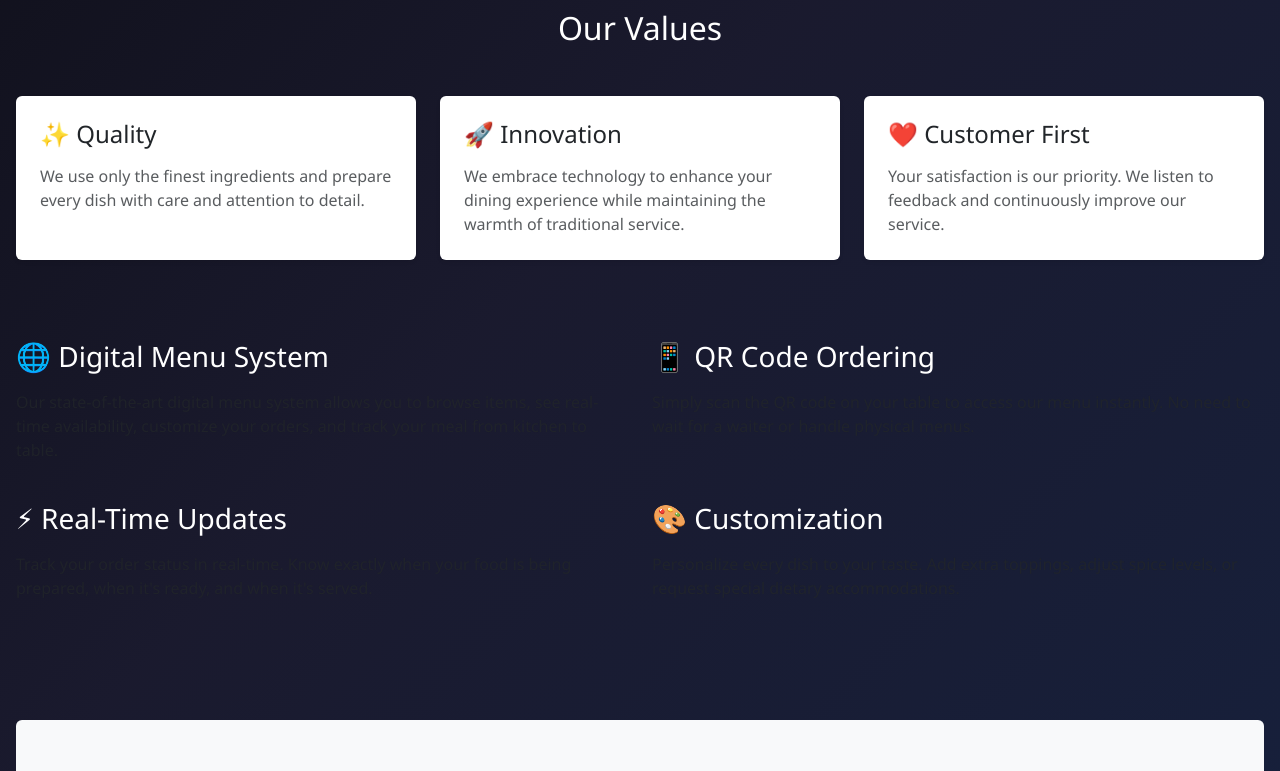
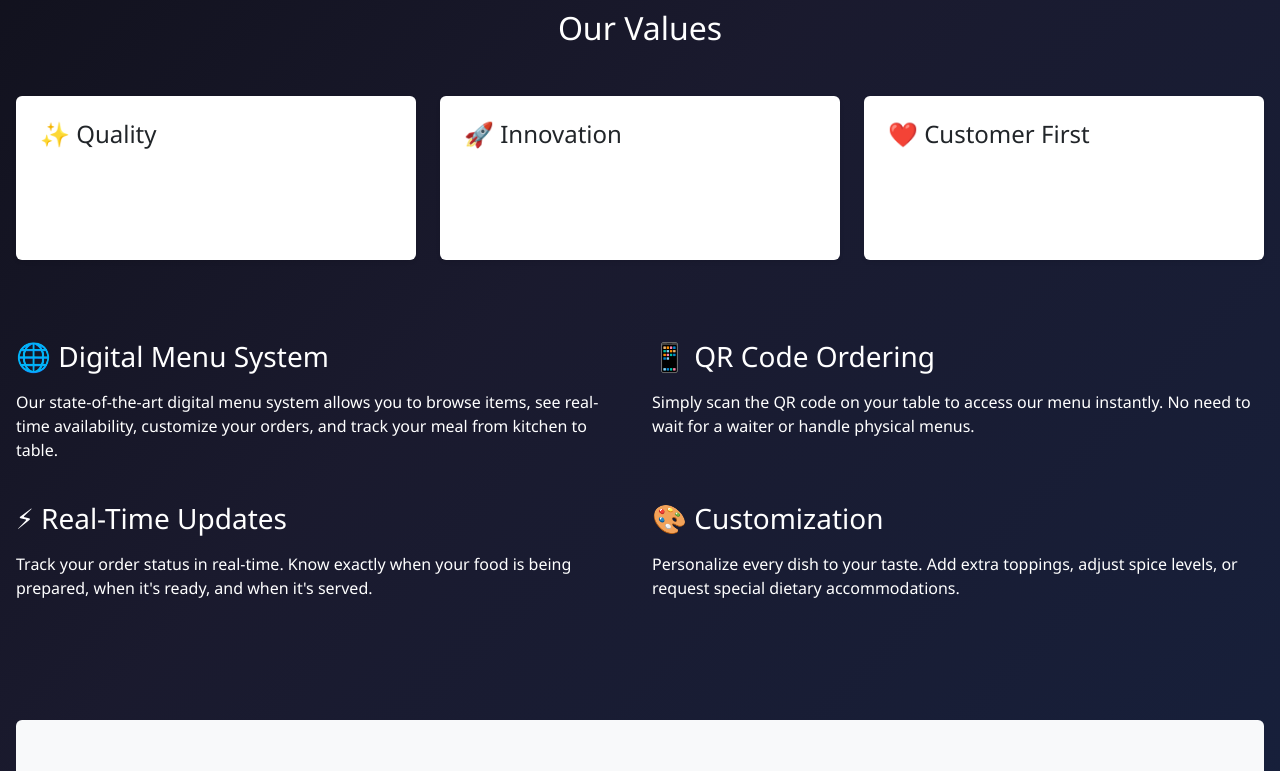
Before and after one commit to Arpenaboyina/restaurant_app, a React (Create React App) app in the folder frontend/: page /about in a window 1280 px wide. Shown: the part 785-1556 px from the top of the page. Built offline with nearby package versions, Linux system fonts and the light colour scheme; no server answers.

Commit message:
Update About.jsx

```diff
--- a/frontend/src/pages/About.jsx
+++ b/frontend/src/pages/About.jsx
@@ -25,7 +25,7 @@ export default function About() {
 							We've been serving delicious meals for years, and now we're bringing the future
 							of dining to your table.
 						</p>
-						<p className="text-muted">
+						<p className="text-white">
 							Our mission is to provide an exceptional dining experience through innovative
 							digital solutions. We combine traditional recipes with modern convenience,
 							allowing you to enjoy great food with ease and comfort.
@@ -47,7 +47,7 @@ export default function About() {
 						<div className="card h-100 border-0 shadow-sm">
 							<div className="card-body p-4">
 								<h4 className="card-title mb-3">✨ Quality</h4>
-								<p className="card-text text-muted">
+								<p className="card-text text-white">
 									We use only the finest ingredients and prepare every dish with care and attention to detail.
 								</p>
 							</div>
@@ -57,7 +57,7 @@ export default function About() {
 						<div className="card h-100 border-0 shadow-sm">
 							<div className="card-body p-4">
 								<h4 className="card-title mb-3">🚀 Innovation</h4>
-								<p className="card-text text-muted">
+								<p className="card-text text-white">
 									We embrace technology to enhance your dining experience while maintaining the warmth of traditional service.
 								</p>
 							</div>
@@ -67,7 +67,7 @@ export default function About() {
 						<div className="card h-100 border-0 shadow-sm">
 							<div className="card-body p-4">
 								<h4 className="card-title mb-3">❤️ Customer First</h4>
-								<p className="card-text text-muted">
+								<p className="card-text text-white">
 									Your satisfaction is our priority. We listen to feedback and continuously improve our service.
 								</p>
 							</div>
@@ -81,28 +81,28 @@ export default function About() {
 				<div className="row">
 					<div className="col-md-6 mb-4">
 						<h3 className="mb-3">🌐 Digital Menu System</h3>
-						<p className="text-muted">
+						<p className="text-white">
 							Our state-of-the-art digital menu system allows you to browse items, see real-time availability,
 							customize your orders, and track your meal from kitchen to table.
 						</p>
 					</div>
 					<div className="col-md-6 mb-4">
 						<h3 className="mb-3">📱 QR Code Ordering</h3>
-						<p className="text-muted">
+						<p className="text-white">
 							Simply scan the QR code on your table to access our menu instantly. No need to wait for a waiter
 							or handle physical menus.
 						</p>
 					</div>
 					<div className="col-md-6 mb-4">
 						<h3 className="mb-3">⚡ Real-Time Updates</h3>
-						<p className="text-muted">
+						<p className="text-white">
 							Track your order status in real-time. Know exactly when your food is being prepared,
 							when it's ready, and when it's served.
 						</p>
 					</div>
 					<div className="col-md-6 mb-4">
 						<h3 className="mb-3">🎨 Customization</h3>
-						<p className="text-muted">
+						<p className="text-white">
 							Personalize every dish to your taste. Add extra toppings, adjust spice levels,
 							or request special dietary accommodations.
 						</p>
```
